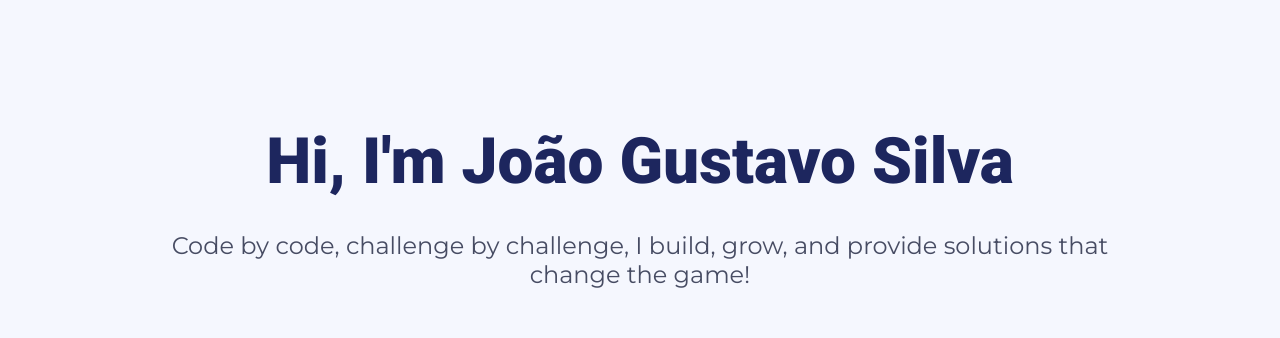
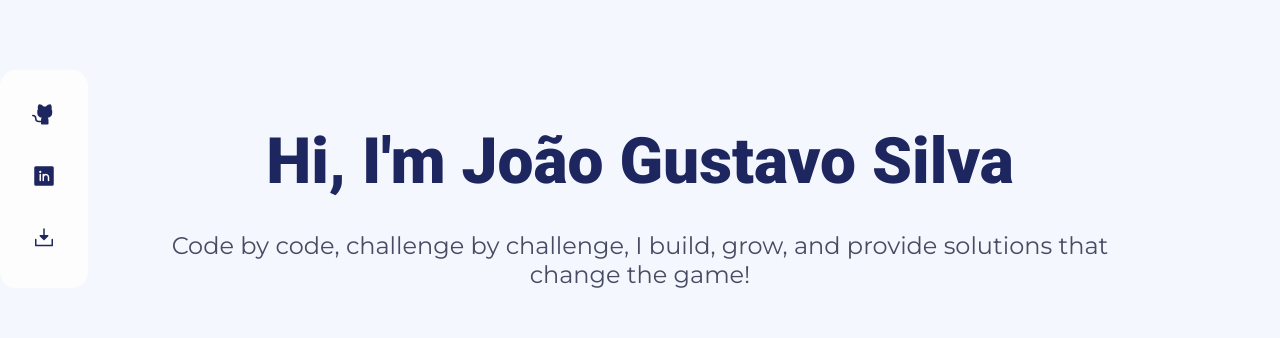
Before and after one commit to joaosilva-web/portfolio-2025, a React (Vite) app: page / in a window 1280 px wide. Shown: the part 152-490 px from the top of the page. Built offline with nearby package versions, Linux system fonts and the light colour scheme.

Commit message:
create SocialMedias

```diff
--- a/package.json
+++ b/package.json
@@ -10,6 +10,7 @@
     "preview": "vite preview"
   },
   "dependencies": {
+    "@phosphor-icons/react": "^2.1.7",
     "@tailwindcss/vite": "^4.0.3",
     "react": "^18.3.1",
     "react-dom": "^18.3.1",
--- a/src/components/HomeHero/HomeHero.styles.ts
+++ b/src/components/HomeHero/HomeHero.styles.ts
@@ -56,3 +56,29 @@ export const Mouse = styled.div`
     -webkit-animation: ${wheel} 1.3s infinite;
     }
 `
+
+export const SocialMedias = styled.ul`
+    position: absolute;
+    transform: translateY(-50%);
+    left: 0;
+
+    list-style: none;
+
+    display: flex;
+    flex-direction: column;
+    gap: 2rem;
+    padding: 2rem;
+
+    background-color: ${props => props.theme.white};
+    border-radius: 16px;
+
+    li {
+        a{
+            text-decoration: none;
+            color: ${props => props.theme.primaryText};
+            font-size: 1.5rem;
+        }
+    }
+
+
+`
--- a/src/components/HomeHero/HomeHero.tsx
+++ b/src/components/HomeHero/HomeHero.tsx
@@ -1,4 +1,5 @@
 import { Button } from "../Button/Button.tsx";
+import { GithubLogo, LinkedinLogo, DownloadSimple } from "@phosphor-icons/react";
 import * as S from "./HomeHero.styles.ts";
 
 export function HomeHero() {
@@ -8,6 +9,11 @@ export function HomeHero() {
             <p>Code by code, challenge by challenge, I build, grow, and provide solutions that change the game!</p>
             <Button isAnchor href="#projects">Projects</Button>
             <S.Mouse/>
+            <S.SocialMedias>
+                <li><a href="#"><GithubLogo weight="fill"/></a></li>
+                <li><a href="#"><LinkedinLogo weight="fill"/></a></li>
+                <li><a href="#"><DownloadSimple weight="fill"/></a></li>
+            </S.SocialMedias>
         </S.HomeHeroContainer>
     )
 }
```
Also changed, not shown: 1 other file (tests, documents, lock files or other folders).
